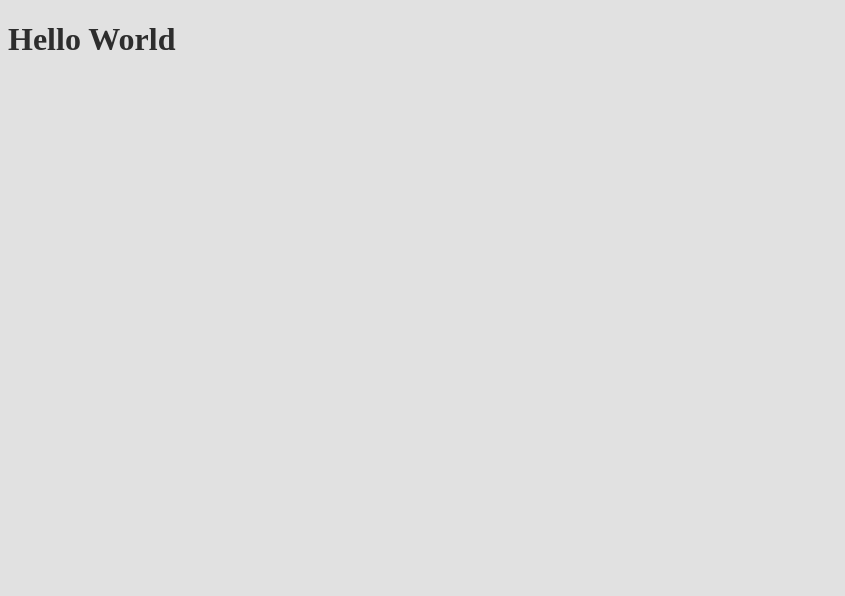
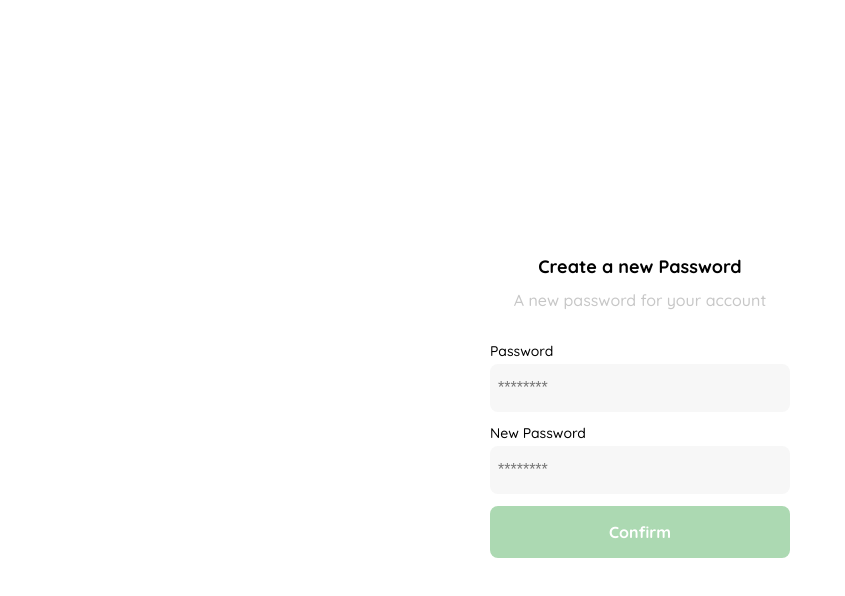
Before and after one commit to kfiguera/react-shop, a React app: page / in a window 1280 px wide. Shown: the top 596 px of the page, without its empty margins (0-845 px from the left). Built offline with nearby package versions, Linux system fonts and the light colour scheme.

Commit message:
Estilos en los componentes de React

```diff
--- a/public/index.html
+++ b/public/index.html
@@ -5,6 +5,9 @@
     <meta name="viewport"
           content="width=device-width, user-scalable=no, initial-scale=1.0, maximum-scale=1.0, minimum-scale=1.0">
     <meta http-equiv="X-UA-Compatible" content="ie=edge">
+    <link rel="preconnect" href="https://fonts.googleapis.com">
+    <link rel="preconnect" href="https://fonts.gstatic.com" crossorigin>
+    <link href="https://fonts.googleapis.com/css2?family=Quicksand:wght@300;500;700&display=swap" rel="stylesheet">
     <title>React Shop</title>
 </head>
 <body>
--- a/src/components/App.jsx
+++ b/src/components/App.jsx
@@ -1,11 +1,13 @@
 import React from 'react';
 import '../styles/global.scss';
+import Layout from "../containers/Layout";
+import Login from "../containers/Login";
 
 const App = () => {
     return (
-        <div>
-            <h1>Hello World</h1>
-        </div>
+        <Layout>
+            <Login />
+        </Layout>
     );
 }
 
--- /dev/null
+++ b/src/containers/Layout/index.jsx
@@ -0,0 +1,10 @@
+import React from "react";
+
+const Layout = ({children}) => {
+    return (
+        <div className="layout">
+            {children}
+        </div>
+    );
+}
+export default Layout;
--- /dev/null
+++ b/src/containers/Login/Login.scss
@@ -0,0 +1,71 @@
+@import "src/styles/_vars.scss";
+
+.login {
+  width: 100%;
+  height: 100vh;
+  display: grid;
+  place-items: center;
+}
+
+.form-container {
+  display: grid;
+  grid-template-rows: auto 1fr auto;
+  width: 300px;
+}
+
+.logo {
+  width: 150px;
+  margin-bottom: 48px;
+  justify-self: center;
+  display: none;
+}
+
+.title {
+  font-size: var(--lg);
+  margin-bottom: 12px;
+  text-align: center;
+}
+
+.subtitle {
+  color: var(--very-light-pink);
+  font-size: var(--md);
+  font-weight: 500;
+  margin-top: 0;
+  margin-bottom: 32px;
+  text-align: center;
+}
+
+.form {
+  display: flex;
+  flex-direction: column ;
+}
+.label {
+  font-size: var(--sm);
+  font-weight: 500;
+  margin-bottom: 4px;
+}
+.input {
+  background-color: var(--text-input-field);
+  border: none;
+  border-radius: 8px;
+  height: 32px;
+  font-size: var(--md);
+  padding: 8px;
+  margin-bottom: 12px;
+}
+.primary-button{
+  background-color: var(--hospital-green);
+  border-radius: 8px;
+  border: none;
+  color: var(--white);
+  width: 100%;
+  height: 52px;
+  cursor: pointer;
+  font: var(--md);
+  font-weight: bold;
+}
+@media (max-width: 640px) {
+  .logo {
+    display: block;
+  }
+}
--- a/src/containers/Login/index.jsx
+++ b/src/containers/Login/index.jsx
@@ -1,4 +1,5 @@
 import React from "react";
+import './Login.scss';
 
 const Login = () => {
     return (
--- /dev/null
+++ b/src/styles/_vars.scss
@@ -0,0 +1,10 @@
+:root {
+  --white: #FFFFFF;
+  --black: #000000;
+  --very-light-pink: #C7C7C7;
+  --text-input-field: #F7F7F7;
+  --hospital-green: #ACD9B2;
+  --sm: 14px;
+  --md: 16px;
+  --lg: 18px;
+}
--- a/src/styles/global.scss
+++ b/src/styles/global.scss
@@ -1,7 +1,4 @@
-$base-color: #E1E1E1;
-$color: rgba(black, 0.8);
-
-body{
-  background-color: $base-color;
-  color: $color;
+body {
+  font-family: 'Quicksand', sans-serif;
+  margin: 0;
 }
--- a/webpack.config.js
+++ b/webpack.config.js
@@ -10,7 +10,11 @@ module.exports = {
         filename: 'bundle.js'
     },
     resolve: {
-        extensions: ['.js', '.jsx']
+        extensions: ['.js', '.jsx'],
+        alias: {
+            '@images': path.resolve(__dirname, 'src/images'),
+            '@styles': path.resolve(__dirname, 'src/styles'),
+        }
     },
     module: {
         rules: [
@@ -22,7 +26,7 @@ module.exports = {
                 }
             },
             {
-                test: /\.s[ac]ss$/i,
+                test: /\.(css|scss)$/,
                 use: [
                     'style-loader',
                     'css-loader',
```
